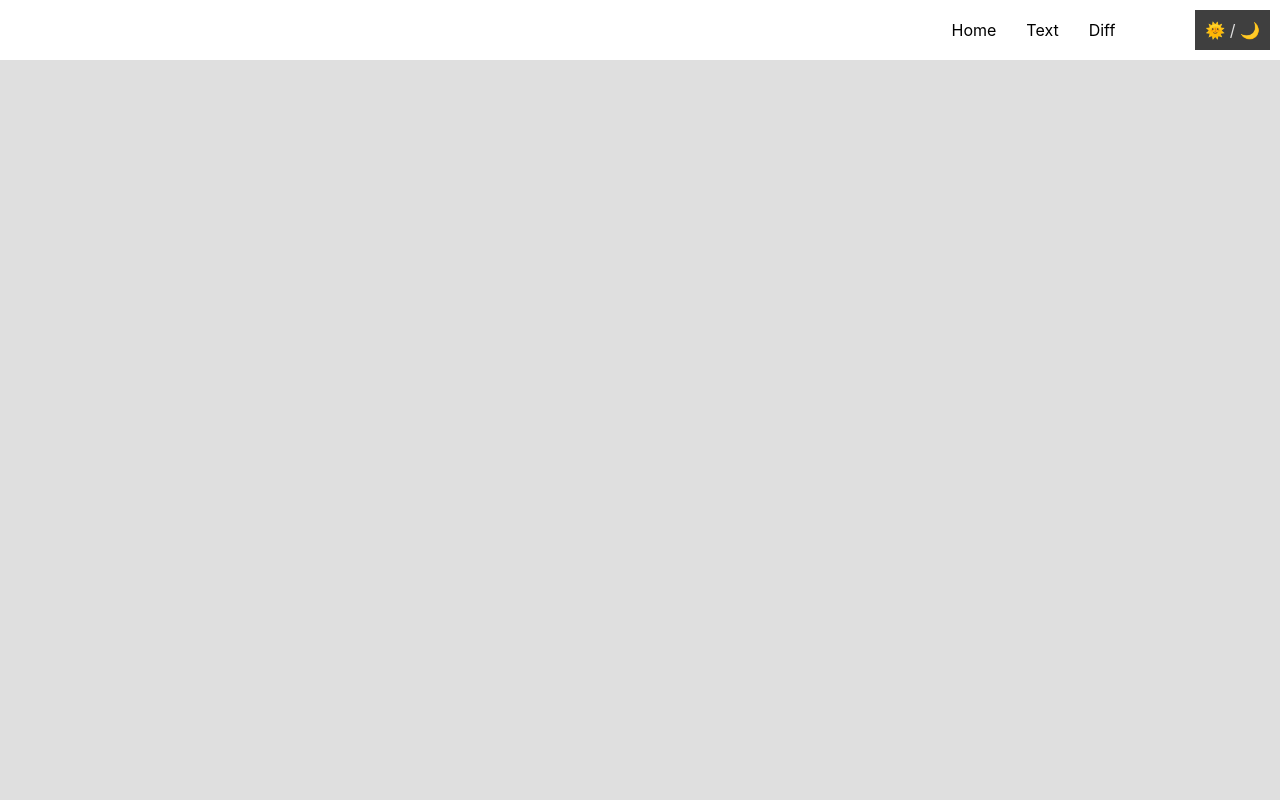
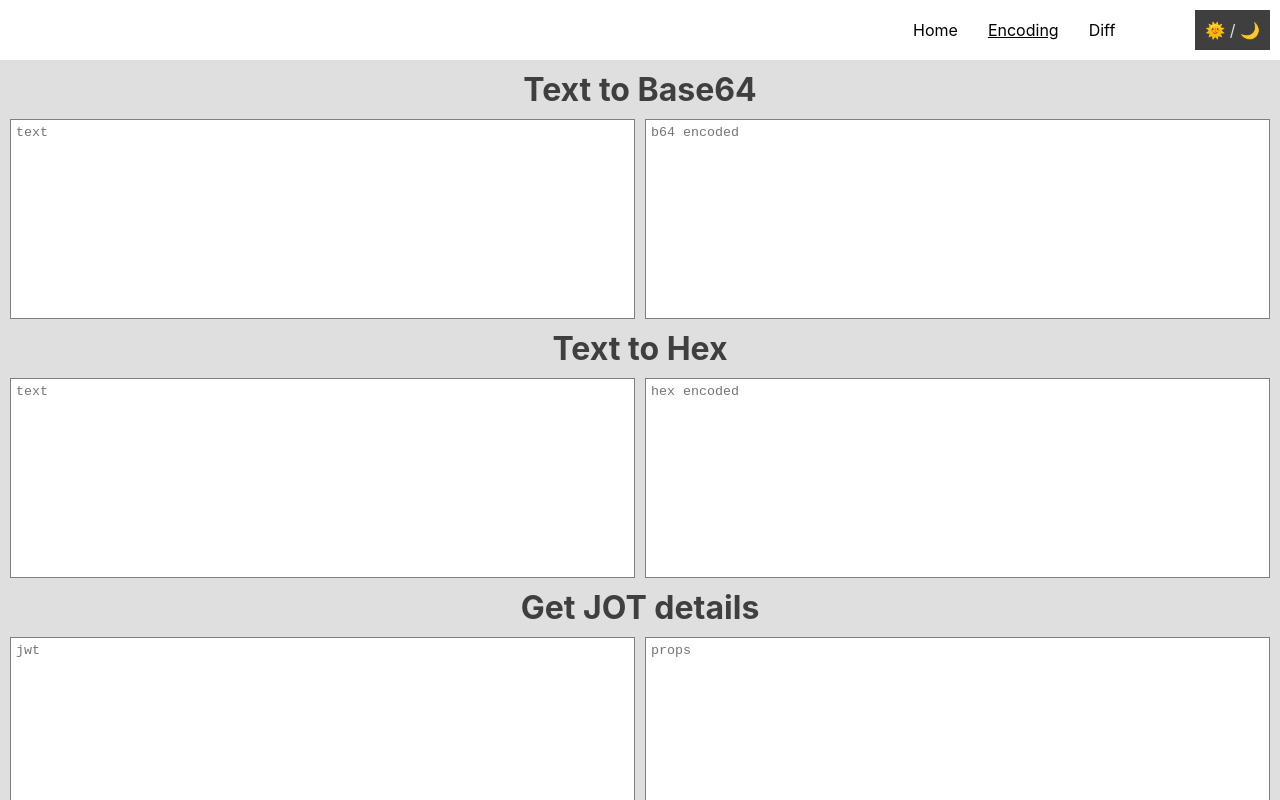
Before and after one commit to ravenscar/pauls-tools, a React (Create React App) app: page /encodeing in a window 1280 px wide. Shown: the top 800 px of the page. Built offline with nearby package versions, Linux system fonts and the light colour scheme.

Commit message:
remove some more grid styling, tidy up diff page

```diff
--- a/src/pages/page-diff/index.tsx
+++ b/src/pages/page-diff/index.tsx
@@ -1,40 +1,13 @@
 import styled from '@emotion/styled';
 import React from 'react';
 import {useSerialize} from '../../storage/cache';
-import {Area} from '../style-helpers';
+import {Area, Column, Row} from '../style-helpers';
 import {DiffViewerWrapper} from './diff-viewer-wrapper';
 import {ParseModeButtons} from './parse-mode-buttons';
 import {prismHighlightSyntax} from './prism-highlight-syntax';
 import {parseLanguageString, type ParseMode, parseModes} from './util';
 
-const Container = styled.div`
-	display: grid;
-	grid-template-columns: auto 1fr 1fr;
-	grid-template-rows: 1fr 1fr;
-	gap: 10px;
-	min-height: 100%;
-`;
-
-const Selection = styled.div`
-	display: grid;
-	grid-row: span 2;
-	align-items: baseline;
-`;
-
-const Old = styled.div`
-	display: grid;
-	justify-items: stretch;
-`;
-
-const New = styled.div`
-	display: grid;
-	justify-items: stretch;
-`;
-
 const Output = styled.div`
-	display: grid;
-	grid-column: span 2;
-	justify-items: stretch;
 	overflow: scroll;
 `;
 
@@ -66,26 +39,28 @@ const Base64 = () => {
 		);
 
 	return (
-		<Container>
-			<Selection>
+		<Column>
+			<Row>
 				<ParseModeButtons parseMode={parseMode} setParseMode={setParseMode} />
-			</Selection>
-			<Old>
+			</Row>
+			<Row>
 				<Area
+					flex={1}
+					min-height='200px'
 					onChange={evt => {
 						setOldIn(evt.target.value);
 					}}
 					value={oldIn}
 				/>
-			</Old>
-			<New>
 				<Area
+					flex={1}
+					min-height='200px'
 					onChange={evt => {
 						setNewIn(evt.target.value);
 					}}
 					value={newIn}
 				/>
-			</New>
+			</Row>
 			<Output>
 				<DiffViewerWrapper
 					oldValue={parsedOldIn}
@@ -93,7 +68,7 @@ const Base64 = () => {
 					renderContent={highlightSyntax}
 				/>
 			</Output>
-		</Container>
+		</Column>
 	);
 };
 
--- a/src/pages/page-diff/parse-mode-buttons.tsx
+++ b/src/pages/page-diff/parse-mode-buttons.tsx
@@ -6,8 +6,8 @@ import {Button} from '../style-helpers';
 import {parseModes, type ParseMode} from './util';
 
 const Container = styled.div`
-	display: grid;
-	gap: 10px;
+	display: flex;
+	margin: auto;
 `;
 export const ParseModeButtons = ({
 	parseMode,
--- a/src/pages/page-text.tsx
+++ b/src/pages/page-encoding.tsx
@@ -4,7 +4,7 @@ import {nanoid} from 'nanoid';
 import {Area, Button, Column, Heading, Row} from './style-helpers';
 import {useSerialize} from '../storage/cache';
 
-const Base64 = () => {
+const Encoding = () => {
 	const [b64Text, setB64Text] = React.useState(atob(''));
 	const [b64, setB64] = React.useState('');
 	const [badBase64, setBadBase64] = React.useState(false);
@@ -205,4 +205,4 @@ const Base64 = () => {
 	);
 };
 
-export default Base64;
+export default Encoding;
--- a/src/routes.tsx
+++ b/src/routes.tsx
@@ -2,7 +2,7 @@ import React from 'react';
 import {Routes, Route} from 'react-router-dom';
 import Placeholder from './pages/page-placeholder';
 import Home from './pages/page-home';
-import Text from './pages/page-text';
+import Encoding from './pages/page-encoding';
 import Diff from './pages/page-diff';
 
 export type AppRoutes = Array<{
@@ -14,9 +14,9 @@ export type AppRoutes = Array<{
 }>;
 export const routes: AppRoutes = [
 	{
-		path: '/text',
-		display: 'Text',
-		element: <Text />,
+		path: '/encodeing',
+		display: 'Encoding',
+		element: <Encoding />,
 		isNav: true,
 		navValue: 10,
 	},
```
